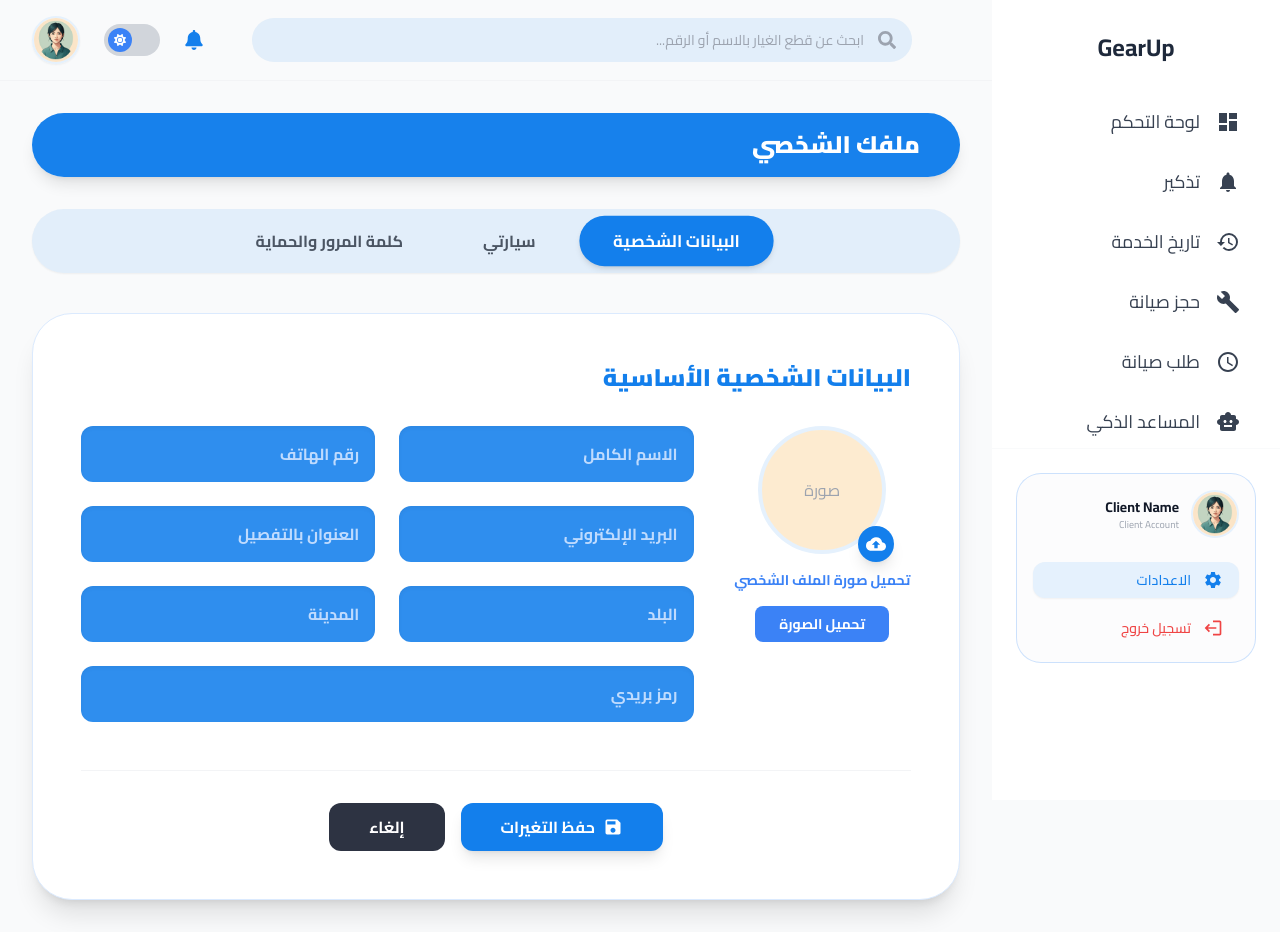
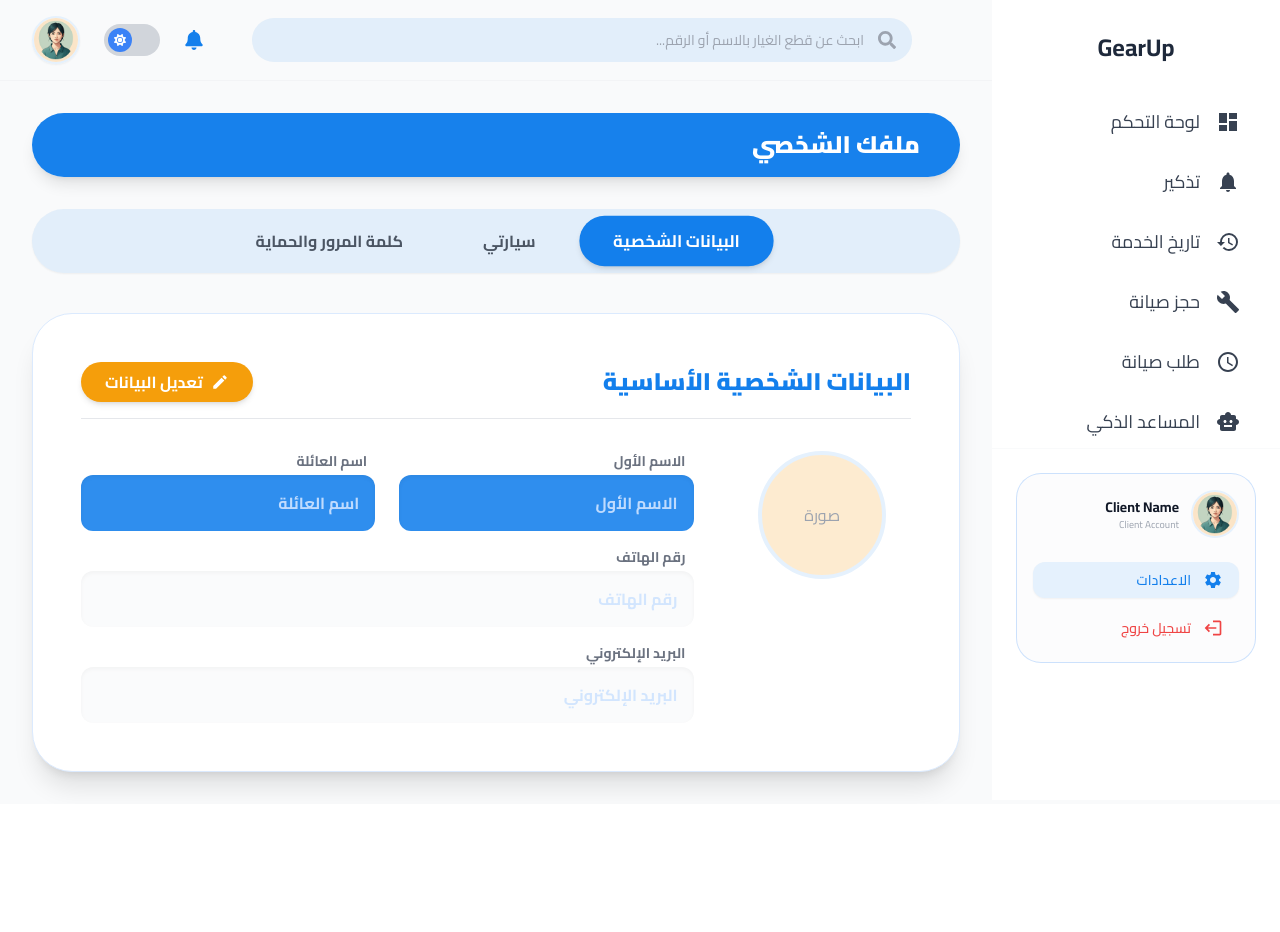
Before and after one commit to 3moor-dot/Gear_Up, a React (Vite) app: page /customer/profilesettings in a window 1280 px wide. After the commit the page ends 804 px from the top, so only its background shows below. Built offline with nearby package versions, Linux system fonts and the light colour scheme; a web font is replaced by a local one.

Commit message:
Update personal_data.tsx

```diff
--- a/src/pages/Customer/Profile_Settings/personal_data.tsx
+++ b/src/pages/Customer/Profile_Settings/personal_data.tsx
@@ -1,4 +1,5 @@
-import { MdSave, MdCloudUpload } from "react-icons/md";
+import { useState } from "react";
+import { MdSave, MdCloudUpload, MdEdit, MdClose } from "react-icons/md";
 
 interface PersonalDataProps {
     profileImage: string | null;
@@ -6,9 +7,31 @@ interface PersonalDataProps {
     inputStyle: string;
 }
 
-export const PersonalData = ({ profileImage, handleImageUpload, inputStyle }: PersonalDataProps) => (
+export const PersonalData = ({ profileImage, handleImageUpload, inputStyle }: PersonalDataProps) => {
+    // حالة للتحكم في هل الحقول قابلة للتعديل أم لا
+    const [isEditable, setIsEditable] = useState(false);
+
+    // دالة لتبديل حالة التعديل
+    const toggleEdit = () => {
+        setIsEditable(!isEditable);
+    };
+
+    return (
         <div className="bg-white dark:bg-primary_BGD border border-blue-100 dark:border-gray-700 rounded-[40px] p-8 md:p-12 shadow-xl animate-in fade-in duration-500">
-        <h2 className="text-[#137FEC] text-2xl font-black mb-8 text-right">البيانات الشخصية الأساسية</h2>
+            <div className="flex justify-between items-center mb-8 border-b pb-4 dark:border-gray-700">
+                <h2 className="text-[#137FEC] text-2xl font-black text-right">البيانات الشخصية الأساسية</h2>
+
+                {/* زر التعديل */}
+                {!isEditable && (
+                    <button
+                        onClick={toggleEdit}
+                        className="flex items-center gap-2 bg-amber-500 hover:bg-amber-600 text-white px-6 py-2 rounded-full font-bold transition-all shadow-md"
+                    >
+                        <MdEdit size={18} /> تعديل البيانات
+                    </button>
+                )}
+            </div>
+
             <div className="grid grid-cols-1 lg:grid-cols-12 gap-10">
                 {/* قسم رفع الصورة */}
                 <div className="lg:col-span-3 flex flex-col items-center gap-4">
@@ -20,37 +43,86 @@ export const PersonalData = ({ profileImage, handleImageUpload, inputStyle }: Pe
                                 <div className="text-gray-400">صورة</div>
                             )}
                         </div>
+                        {/* لا يسمح برفع صورة إلا في وضع التعديل */}
+                        {isEditable && (
                             <label htmlFor="userPhoto" className="absolute -bottom-2 -right-2 bg-[#137FEC] text-white p-2 rounded-full shadow-lg cursor-pointer">
                                 <MdCloudUpload size={20} />
                             </label>
+                        )}
                     </div>
+                    {isEditable && (
                         <div className="text-center">
                             <p className="text-blue-500 font-bold text-sm">تحميل صورة الملف الشخصي</p>
                             <input type="file" id="userPhoto" className="hidden" accept="image/*" onChange={handleImageUpload} />
-                    <label htmlFor="userPhoto" className="mt-4 inline-block bg-[#3B82F6] text-white px-6 py-2 rounded-lg text-sm font-bold cursor-pointer">
-                        تحميل الصورة
-                    </label>
+                        </div>
+                    )}
+                </div>
+
+                {/* قسم الحقول - تم حذف العنوان والبلد والمدينة والرمز البريدي */}
+                <div className="lg:col-span-9 grid grid-cols-1 md:grid-cols-1 gap-6">
+                    <div className="space-y-4">
+                        <div className="lg:col-span-9 grid grid-cols-1 md:grid-cols-2 gap-6">
+                            <div>
+                                <label className="block text-sm font-bold text-gray-500 mb-1 mr-2">الاسم الأول</label>
+                                <input
+                                    type="text"
+                                    placeholder="الاسم الأول"
+                                    className={inputStyle}
+                                    disabled={!isEditable}
+                                />
+                            </div>
+                            <div>
+                                <label className="block text-sm font-bold text-gray-500 mb-1 mr-2">اسم العائلة</label>
+                                <input
+                                    type="text"
+                                    placeholder="اسم العائلة"
+                                    className={inputStyle}
+                                    disabled={!isEditable}
+                                />
                             </div>
                         </div>
-            {/* قسم الحقول */}
-            <div className="lg:col-span-9 grid grid-cols-1 md:grid-cols-2 gap-6">
-                <input type="text" placeholder="الاسم الكامل" className={inputStyle} />
-                <input type="text" placeholder="رقم الهاتف" className={inputStyle} />
-                <input type="email" placeholder="البريد الإلكتروني" className={inputStyle} />
-                <input type="text" placeholder="العنوان بالتفصيل" className={inputStyle} />
-                <input type="text" placeholder="البلد" className={inputStyle} />
-                <input type="text" placeholder="المدينة" className={inputStyle} />
-                <div className="md:col-span-2">
-                    <input type="text" placeholder="رمز بريدي" className={inputStyle} />
+                        <div>
+                            <label className="block text-sm font-bold text-gray-500 mb-1 mr-2">رقم الهاتف</label>
+                            <input
+                                type="text"
+                                placeholder="رقم الهاتف"
+                                className={`${inputStyle} ${!isEditable ? 'bg-gray-50 cursor-not-allowed opacity-70' : ''}`}
+                                disabled={!isEditable}
+                            />
+                        </div>
+                        <div>
+                            <label className="block text-sm font-bold text-gray-500 mb-1 mr-2">البريد الإلكتروني</label>
+                            <input
+                                type="email"
+                                placeholder="البريد الإلكتروني"
+                                className={`${inputStyle} ${!isEditable ? 'bg-gray-50 cursor-not-allowed opacity-70' : ''}`}
+                                disabled={!isEditable}
+                            />
                         </div>
                     </div>
                 </div>
-        {/* أزرار الحفظ */}
-        <div className="flex justify-center gap-4 mt-12 pt-8 border-t border-gray-100 dark:border-gray-700">
-            <button className="bg-[#137FEC] text-white px-10 py-3 rounded-xl font-bold flex items-center gap-2 shadow-lg">
+            </div>
+
+            {/* أزرار الحفظ والإلغاء تظهر فقط عند التعديل */}
+            {isEditable && (
+                <div className="flex justify-center gap-4 mt-12 pt-8 border-t border-gray-100 dark:border-gray-700 animate-in slide-in-from-bottom-4">
+                    <button
+                        onClick={() => {
+                            // منطق الحفظ هنا
+                            setIsEditable(false);
+                        }}
+                        className="bg-[#137FEC] text-white px-10 py-3 rounded-xl font-bold flex items-center gap-2 shadow-lg hover:bg-blue-600 transition-all"
+                    >
                         <MdSave size={20} /> حفظ التغيرات
                     </button>
-            <button className="bg-[#2D3342] text-white px-10 py-3 rounded-xl font-bold">إلغاء</button>
+                    <button
+                        onClick={() => setIsEditable(false)}
+                        className="bg-gray-200 text-gray-700 px-10 py-3 rounded-xl font-bold hover:bg-gray-300 transition-all flex items-center gap-2"
+                    >
+                        <MdClose size={20} /> إلغاء
+                    </button>
                 </div>
+            )}
         </div>
     );
+};
```
Lines whose indentation alone changed are shown as unchanged.
